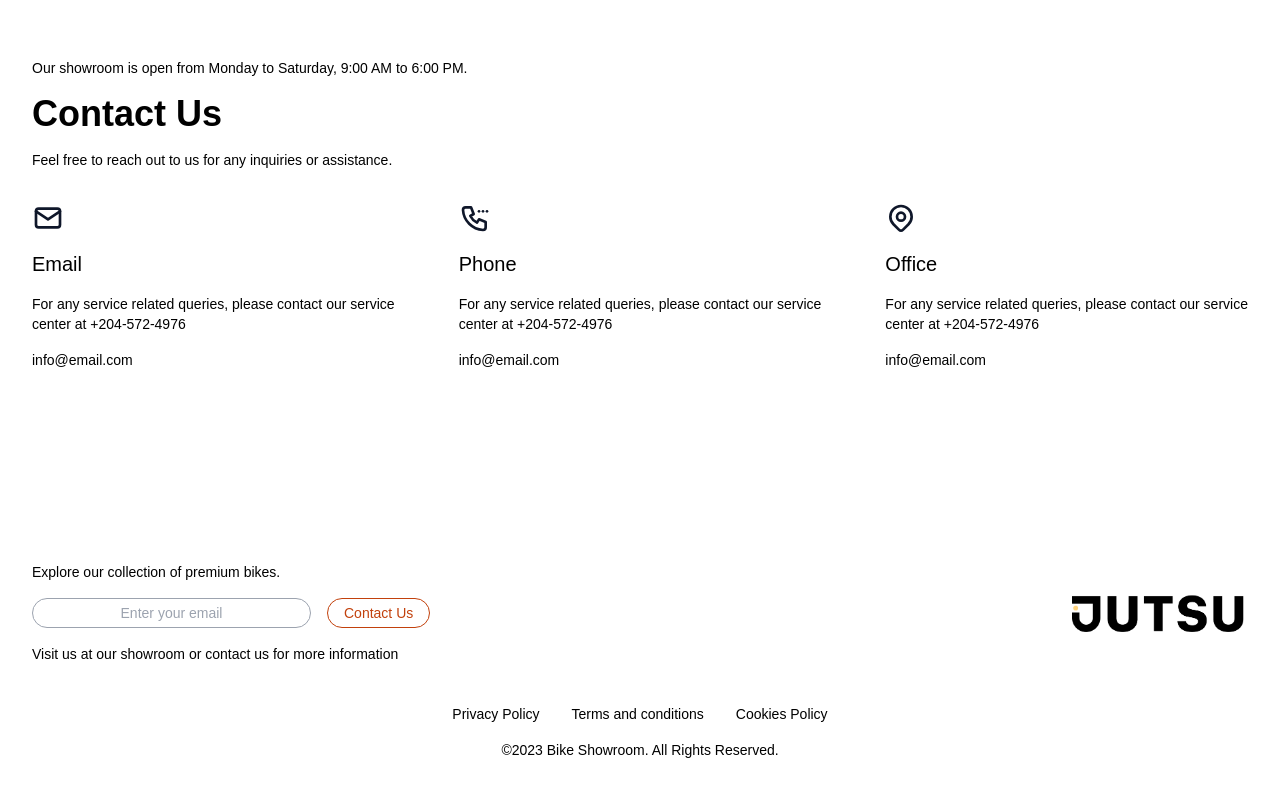
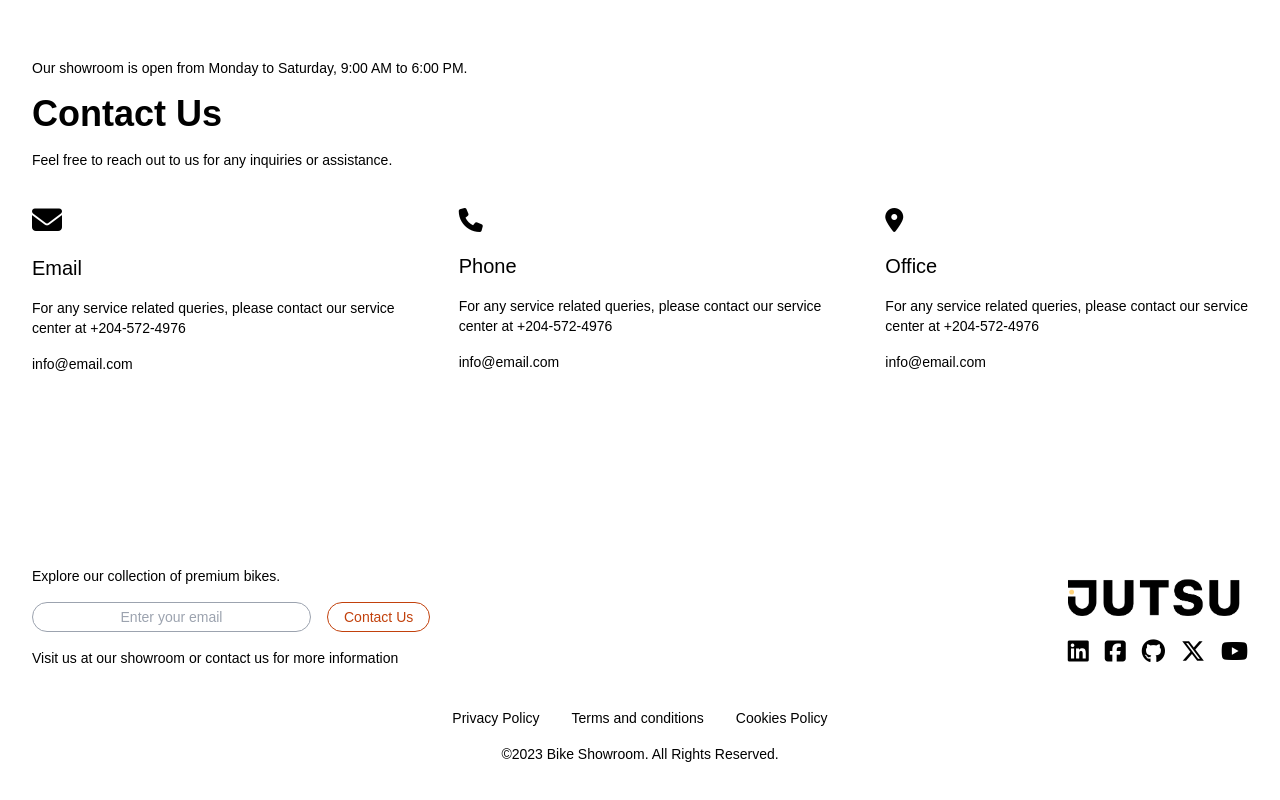
Before and after one commit to adnansid99/template-app-1, a React (Create React App) app: page / in a window 1280 px wide. Shown: the part 4640-5440 px from the top of the page. Built offline with nearby package versions, Linux system fonts and the light colour scheme.

Commit message:
finished

```diff
--- a/public/index.html
+++ b/public/index.html
@@ -24,6 +24,13 @@
       work correctly both with client-side routing and a non-root public URL.
       Learn how to configure a non-root public URL by running `npm run build`.
     -->
+    <link
+      rel="stylesheet"
+      href="https://cdnjs.cloudflare.com/ajax/libs/font-awesome/6.5.2/css/all.min.css"
+      integrity="sha512-SnH5WK+bZxgPHs44uWIX+LLJAJ9/2PkPKZ5QiAj6Ta86w+fsb2TkcmfRyVX3pBnMFcV7oQPJkl9QevSCWr3W6A=="
+      crossorigin="anonymous"
+      referrerpolicy="no-referrer"
+    />
     <title>React App</title>
   </head>
   <body>
--- a/src/components/Contact.js
+++ b/src/components/Contact.js
@@ -12,22 +12,7 @@ export default function Contact() {
       </div>
       <div className="flex items-center justify-between gap-16">
         <div className="flex flex-col items-start justify-center gap-4">
-          <svg
-            class="h-8 w-8 text-slate-900"
-            width="24"
-            height="24"
-            viewBox="0 0 24 24"
-            stroke-width="2"
-            stroke="currentColor"
-            fill="none"
-            stroke-linecap="round"
-            stroke-linejoin="round"
-          >
-            {" "}
-            <path stroke="none" d="M0 0h24v24H0z" />{" "}
-            <rect x="3" y="5" width="18" height="14" rx="2" />{" "}
-            <polyline points="3 7 12 13 21 7" />
-          </svg>
+          <i class="fa-solid fa-envelope text-3xl"></i>
           <h3 className="text-xl font-medium">Email</h3>
           <p className="text-sm">
             For any service related queries, please contact our service center
@@ -36,24 +21,7 @@ export default function Contact() {
           <p className="text-sm">info@email.com</p>
         </div>
         <div className="flex flex-col items-start justify-center gap-4">
-          <svg
-            class="h-8 w-8 text-slate-900"
-            width="24"
-            height="24"
-            viewBox="0 0 24 24"
-            stroke-width="2"
-            stroke="currentColor"
-            fill="none"
-            stroke-linecap="round"
-            stroke-linejoin="round"
-          >
-            {" "}
-            <path stroke="none" d="M0 0h24v24H0z" />{" "}
-            <path d="M5 4h4l2 5l-2.5 1.5a11 11 0 0 0 5 5l1.5 -2.5l5 2v4a2 2 0 0 1 -2 2a16 16 0 0 1 -15 -15a2 2 0 0 1 2 -2" />{" "}
-            <line x1="15" y1="7" x2="15" y2="7.01" />{" "}
-            <line x1="18" y1="7" x2="18" y2="7.01" />{" "}
-            <line x1="21" y1="7" x2="21" y2="7.01" />
-          </svg>
+          <i class="fa-solid fa-phone text-2xl"></i>
           <h3 className="text-xl font-medium">Phone</h3>
           <p className="text-sm">
             For any service related queries, please contact our service center
@@ -62,25 +30,7 @@ export default function Contact() {
           <p className="text-sm">info@email.com</p>
         </div>
         <div className="flex flex-col items-start justify-center gap-4">
-          <svg
-            class="h-8 w-8 text-slate-900"
-            fill="none"
-            viewBox="0 0 24 24"
-            stroke="currentColor"
-          >
-            <path
-              stroke-linecap="round"
-              stroke-linejoin="round"
-              stroke-width="2"
-              d="M17.657 16.657L13.414 20.9a1.998 1.998 0 01-2.827 0l-4.244-4.243a8 8 0 1111.314 0z"
-            />
-            <path
-              stroke-linecap="round"
-              stroke-linejoin="round"
-              stroke-width="2"
-              d="M15 11a3 3 0 11-6 0 3 3 0 016 0z"
-            />
-          </svg>
+          <i class="fa-solid fa-location-dot text-2xl"></i>
 
           <h3 className="text-xl font-medium">Office</h3>
           <p className="text-sm">
--- a/src/components/Footer.js
+++ b/src/components/Footer.js
@@ -20,6 +20,13 @@ export default function Footer() {
         </div>
         <div>
           <img src="/Jutsu Black.png" alt="" className="max-w-44" />
+          <div className="flex items-center gap-4 mt-2">
+            <i class="fa-brands fa-linkedin text-2xl"></i>
+            <i class="fa-brands fa-square-facebook text-2xl"></i>
+            <i class="fa-brands fa-github text-2xl"></i>
+            <i class="fa-brands fa-x-twitter text-2xl"></i>
+            <i class="fa-brands fa-youtube text-2xl"></i>
+          </div>
         </div>
       </div>
       <div className="flex flex-col text-center text-sm gap-4 mt-10">
```
